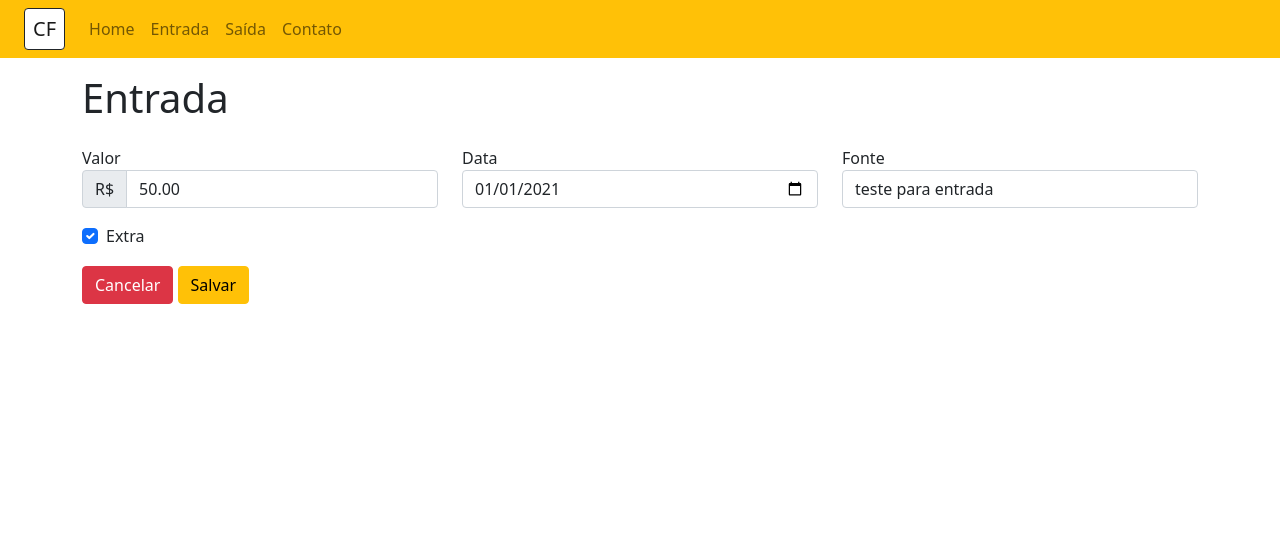
After one commit to raphaelarcanjo/controle_financeiro, a Django app: page /entrada/editar/1 in a window 1280 px wide. The commit adds this page. Shown: the top 560 px of the page. Run offline with Django 3.2, Linux system fonts and the light colour scheme; data comes from the database, SQL or seed files in the repository; both versions use the stored data as it was after the commit.

Commit message:
CRUD finalizado para entrada e saída

```diff
--- /dev/null
+++ b/controle/templates/entrada_editar.html
@@ -0,0 +1,33 @@
+{% extends 'layout.html' %}
+{% block title %}Entrada{% endblock %}
+{% block content %}
+<h1 class="py-3">Entrada</h1>
+<form action="" method="post" class="row">
+    {% csrf_token %}
+    <div class="mb-3 col-md-4">
+        <label for="valor">Valor</label>
+        <div class="input-group">
+            <span class="input-group-text">R$</span>
+            <input type="number" class="form-control" id="valor" step="0.01" min="0" name="valor" value="{{ form_entrada.valor|stringformat:'.2f' }}">
+        </div>
+    </div>
+    <div class="mb-3 col-md-4">
+        <label for="data">Data</label>
+        <input type="date" class="form-control" id="data" name="data" value="{{ form_entrada.data|date:'Y-m-d' }}">
+    </div>
+    <div class="mb-3 col-md-4">
+        <label for="fonte">Fonte</label>
+        <input type="text" class="form-control" id="fonte" name="fonte" value="{{ form_entrada.fonte }}" maxlength="80">
+    </div>
+    <div class="mb-3 col-12">
+        <div class="form-check">
+            <input type="checkbox" name="extra" id="extra" class="form-check-input" {% if form_entrada.extra %}checked=""{% endif %}>
+            <label for="extra" class="form-check-label">Extra</label>
+        </div>
+    </div>
+    <div class="mb-3">
+        <a href="{% url 'entrada' %}" class="btn btn-danger">Cancelar</a>
+        <input type="submit" value="Salvar" class="btn btn-warning">
+    </div>
+</form>
+{% endblock %}
--- a/controle/urls.py
+++ b/controle/urls.py
@@ -4,6 +4,10 @@ from . import views
 urlpatterns = [
     path('', views.home, name='home'),
     path('entrada', views.entrada, name='entrada'),
+    path('entrada/editar/<id>', views.entrada_editar, name='entrada_editar'),
+    path('entrada/excluir/<id>', views.entrada_excluir, name='entrada_excluir'),
     path('saida', views.saida, name='saida'),
+    path('saida/editar/<id>', views.saida_editar, name='saida_editar'),
+    path('saida/excluir/<id>', views.saida_excluir, name='saida_excluir'),
     path('contato', views.contato, name='contato'),
 ]
--- a/controle/views.py
+++ b/controle/views.py
@@ -1,6 +1,6 @@
 from django.http.response import HttpResponse, JsonResponse
 from django.db.models import Sum
-from django.shortcuts import render
+from django.shortcuts import redirect, render
 from . import models
 
 def home(request):
@@ -16,16 +16,19 @@ def home(request):
     }
     return render(request, 'home.html', data)
 
-
 def entrada(request):
     form_entrada = {}
     if request.method == 'POST':
-        entrada = models.Entrada()
-        entrada.valor = request.POST.get('valor')
-        entrada.data = request.POST.get('data')
-        entrada.fonte = request.POST.get('fonte')
-        entrada.extra = True if request.POST.get('extra') else False
         try:
+            if len(request.POST.get('valor')) <= 0:
+                raise ValueError('O valor da entrada não pode ser negativo ou zero')
+            if len(request.POST.get('fonte')) > 80:
+                raise ValueError('A descrição da fonte de entrada está muito grande')
+            entrada = models.Entrada()
+            entrada.valor = request.POST.get('valor')
+            entrada.data = request.POST.get('data')
+            entrada.fonte = request.POST.get('fonte')
+            entrada.extra = True if request.POST.get('extra') else False
             entrada.save()
         except Exception as e:
             print(e)
@@ -39,16 +42,54 @@ def entrada(request):
     }
     return render(request, 'entrada.html', data)
 
+def entrada_editar(request, id):
+    if request.method == 'POST':
+        try:
+            if len(request.POST.get('valor')) <= 0:
+                raise ValueError('O valor da entrada não pode ser negativo ou zero')
+            if len(request.POST.get('fonte')) > 80:
+                raise ValueError('A descrição da fonte de entrada está muito grande')
+            entrada = models.Entrada.objects.filter(id=id).first()
+            entrada.valor = request.POST.get('valor')
+            entrada.data = request.POST.get('data')
+            entrada.fonte = request.POST.get('fonte')
+            entrada.extra = True if request.POST.get('extra') else False
+            entrada.save()
+            return redirect('entrada')
+        except Exception as e:
+            print(e)
+            form_entrada = request.POST
+    form_entrada = models.Entrada.objects.filter(id=id).values().get()
+    data = {
+        'form_entrada': form_entrada
+    }
+    return render(request, 'entrada_editar.html', data)
+
+def entrada_excluir(request, id):
+    if request.method == 'POST':
+        try:
+            models.Entrada.objects.filter(id=request.POST.get('id')).delete()
+            return redirect('entrada')
+        except Exception as e:
+            print(e)
+    data = {
+        'id': id
+    }
+    return render(request, 'entrada_excluir.html', data)
 
 def saida(request):
     form_saida = {}
     if request.method == 'POST':
-        saida = models.Saida()
-        saida.valor = request.POST.get('valor')
-        saida.data = request.POST.get('data')
-        saida.fonte = request.POST.get('fonte')
-        saida.extra = True if request.POST.get('extra') else False
         try:
+            if len(request.POST.get('valor')) <= 0:
+                raise ValueError('O valor da entrada não pode ser negativo ou zero')
+            if len(request.POST.get('fonte')) > 80:
+                raise ValueError('A descrição da fonte de entrada está muito grande')
+            saida = models.Saida()
+            saida.valor = request.POST.get('valor')
+            saida.data = request.POST.get('data')
+            saida.fonte = request.POST.get('fonte')
+            saida.extra = True if request.POST.get('extra') else False
             saida.save()
         except Exception as e:
             print(e)
@@ -62,6 +103,40 @@ def saida(request):
     }
     return render(request, 'saida.html', data)
 
+def saida_editar(request, id):
+    if request.method == 'POST':
+        try:
+            if len(request.POST.get('valor')) <= 0:
+                raise ValueError('O valor da saida não pode ser negativo ou zero')
+            if len(request.POST.get('fonte')) > 80:
+                raise ValueError('A descrição da fonte de saida está muito grande')
+            saida = models.Saida.objects.filter(id=id).first()
+            saida.valor = request.POST.get('valor')
+            saida.data = request.POST.get('data')
+            saida.fonte = request.POST.get('fonte')
+            saida.superfluo = True if request.POST.get('superfluo') else False
+            saida.save()
+            return redirect('saida')
+        except Exception as e:
+            print(e)
+            form_saida = request.POST
+    form_saida = models.Saida.objects.filter(id=id).values().get()
+    data = {
+        'form_saida': form_saida
+    }
+    return render(request, 'saida_editar.html', data)
+
+def saida_excluir(request, id):
+    if request.method == 'POST':
+        try:
+            models.Saida.objects.filter(id=request.POST.get('id')).delete()
+            return redirect('saida')
+        except Exception as e:
+            print(e)
+    data = {
+        'id': id
+    }
+    return render(request, 'saida_excluir.html', data)
 
 def contato(request):
     return render(request, 'contato.html')
```
Also changed, not shown: controle/templates/entrada.html (+8 -1 lines), controle/templates/entrada_excluir.html (added, +11 -0 lines), controle/templates/saida.html (+11 -4 lines), controle/templates/saida_editar.html (added, +33 -0 lines), controle/templates/saida_excluir.html (added, +11 -0 lines), db.sqlite3.
